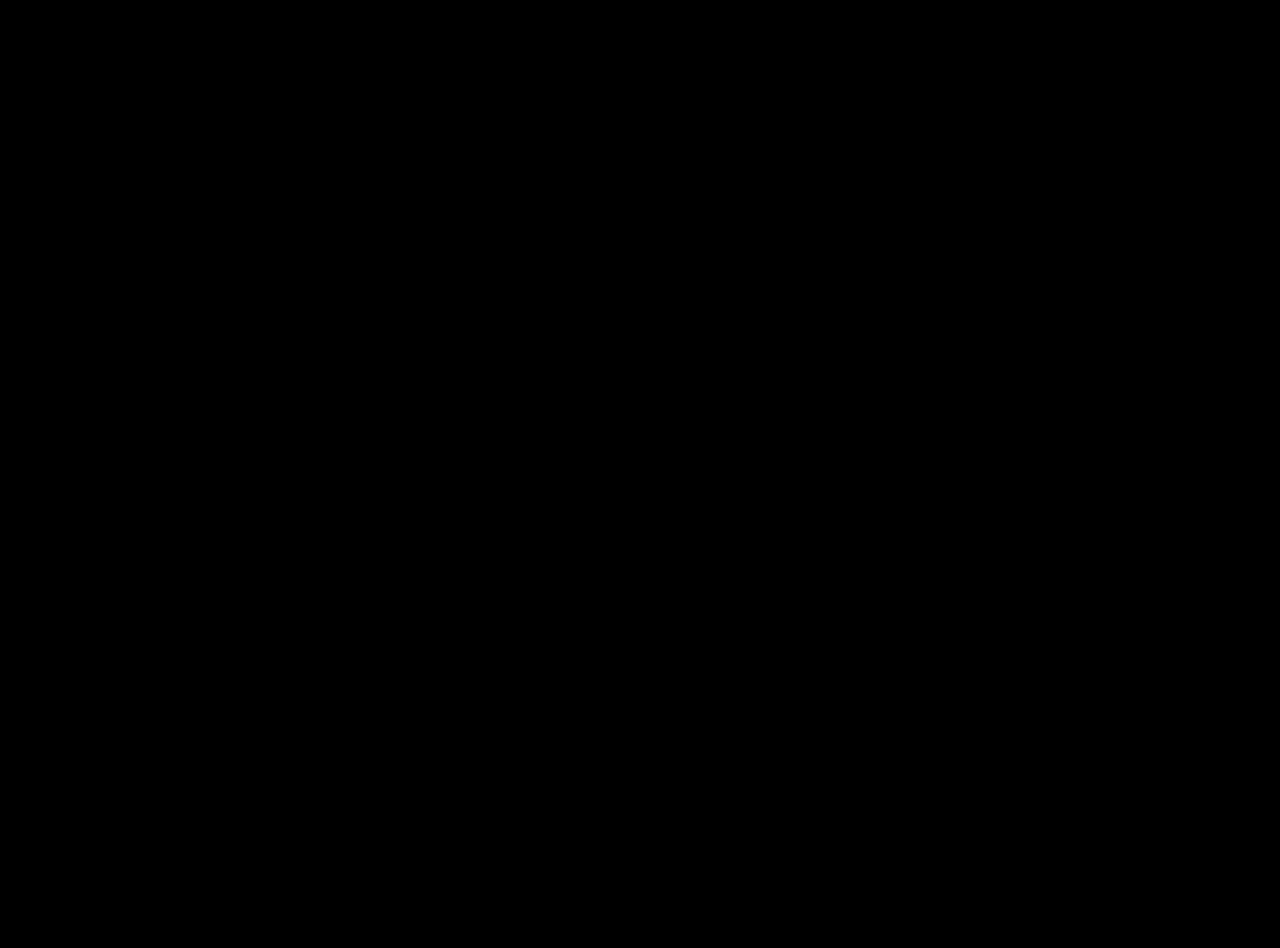
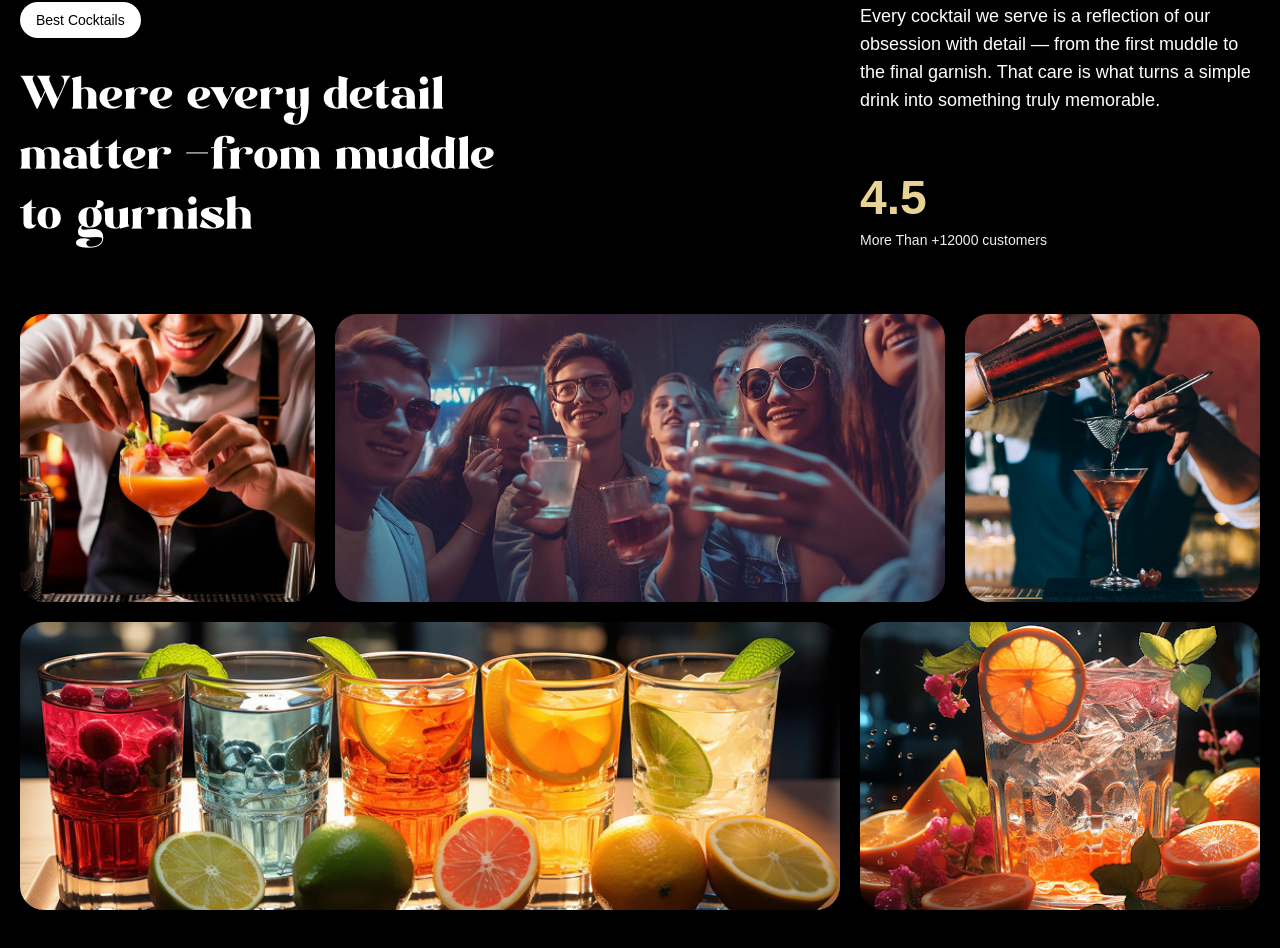
Before and after one commit to shahbaz-kamal/gsap-mojito, a React (Vite) app: page / in a window 1280 px wide. Shown: the part 1710-2658 px from the top of the page. Before the commit the page ends 2400 px from the top, so only its background shows below. Built offline with nearby package versions, Linux system fonts and the light colour scheme; a web font is replaced by a local one.

Commit message:
implement the about section

```diff
--- a/src/App.tsx
+++ b/src/App.tsx
@@ -5,6 +5,7 @@
 import { ScrollTrigger } from "gsap/ScrollTrigger";
 import { SplitText } from "gsap/SplitText";
 import Cocktail from "./components/Cocktail";
+import About from "./components/About";
 
 // scrollTriger will alow us to animate while scrolling and split text will help us to break text into individual word or characters for detailing
 
@@ -19,6 +20,9 @@
       <section>
         <Cocktail></Cocktail>
       </section>
+      <section>
+        <About></About>
+      </section>
       <div className="h-[100vh] bg-black"></div>
     </main>
   );
--- /dev/null
+++ b/src/components/About.tsx
@@ -0,0 +1,95 @@
+import { useGSAP } from "@gsap/react";
+import gsap from "gsap";
+import { SplitText } from "gsap/all";
+
+const About = () => {
+  useGSAP(() => {
+    const titleSplit = SplitText.create("#about h2", {
+      type: "words",
+    });
+    const scrollTimeline = gsap.timeline({
+      scrollTrigger: {
+        trigger: "#about",
+        start: "top center",
+      },
+    });
+
+    scrollTimeline
+      .from(titleSplit.words, {
+        opacity: 0,
+        duration: 1,
+        yPercent: 100,
+        ease: "expo.out",
+        stagger: 0.02,
+      })
+      .from(".top-grid div, .bottom-grid div", {
+        opacity: 0,
+        duration: 1,
+        ease: "power1.inOut",
+        stagger: 0.04,
+      });
+  }, []);
+
+  return (
+    <div id="about">
+      <div className="mb-16 md:px-0 px-5">
+        <div className="content ">
+          <div className="md:col-span-8">
+            <p className="badge">Best Cocktails</p>
+            <h2>
+              Where every detail matter <span className="text-white">-</span>
+              from muddle to gurnish
+            </h2>
+          </div>
+          <div className="sub-content">
+            <p>
+              Every cocktail we serve is a reflection of our obsession with
+              detail — from the first muddle to the final garnish. That care is
+              what turns a simple drink into something truly memorable.{" "}
+            </p>
+            <div>
+              <p className="md:text-3xl text-xl font-bold">
+                <span>4.5</span>
+              </p>
+              <p className="text-sm text-white-100">
+                More Than +12000 customers
+              </p>
+            </div>
+          </div>
+        </div>
+      </div>
+
+      <div className="top-grid">
+        <div className="md:col-span-3">
+          <div className="noisy">
+            <img src="/images/abt1.png" alt="grid-img-1" />
+          </div>
+        </div>
+        <div className="md:col-span-6">
+          <div className="noisy">
+            <img src="/images/abt2.png" alt="grid-img-2" />
+          </div>
+        </div>
+        <div className="md:col-span-3">
+          <div className="noisy">
+            <img src="/images/abt5.png" alt="grid-img-5" />
+          </div>
+        </div>
+      </div>
+      <div className="bottom-grid">
+        <div className="md:col-span-8">
+          <div className="noisy">
+            <img src="/images/abt3.png" alt="grid-img-3" />
+          </div>
+        </div>
+        <div className="md:col-span-4">
+          <div className="noisy">
+            <img src="/images/abt4.png" alt="grid-img-4" />
+          </div>
+        </div>
+      </div>
+    </div>
+  );
+};
+
+export default About;
```
